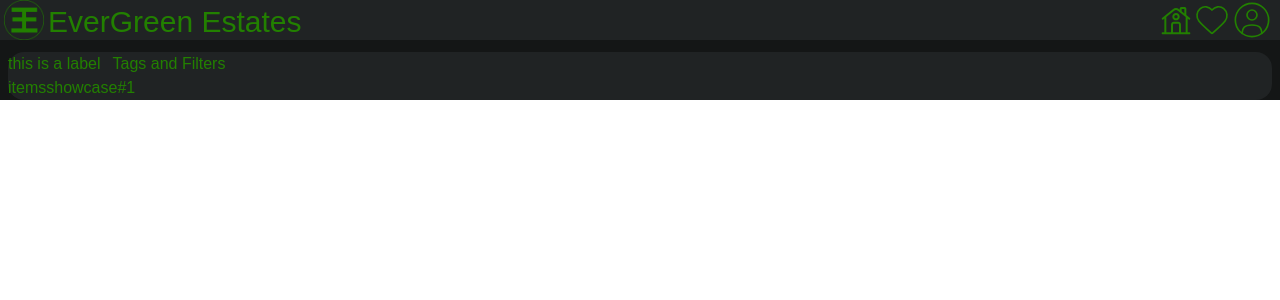
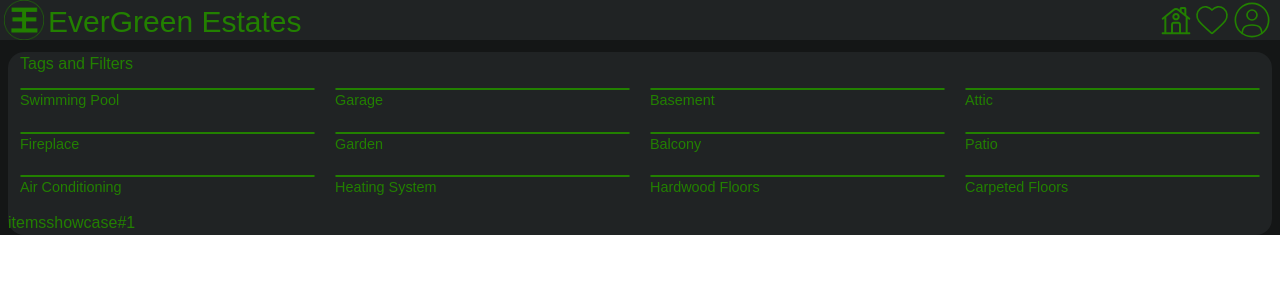
Before and after one commit to Dimethyl-tryptamine/evergreen-estates, a Next.js app in the folder my-app/: page /search in a window 1280 px wide. Shown: the top 300 px of the page. Built offline with nearby package versions, Linux system fonts and the light colour scheme.

Commit message:
started the implementation of custom check boxes with props indorder to incorporate more customization into the filters and tags sectin of the Search page

```diff
--- /dev/null
+++ b/my-app/src/app/componenets/CheckBox.tsx
@@ -0,0 +1,32 @@
+"use client";
+import { use, useState } from "react";
+
+
+type CheckBoxProps = {
+    width?: string;
+    height?: string;
+    text?: string;
+    onChange?: (e: React.ChangeEvent<HTMLInputElement>) => void;
+};
+
+const CheckBox: React.FC<CheckBoxProps> = ({width = "5", height = "5", text, onChange}) => {
+
+    const [checked, setChecked] = useState(false);
+
+        const HandleChange = () => {
+
+            setChecked((prev) => !prev)
+            console.log(checked)
+
+        }
+
+
+    return (
+        <label className="grid grid-cols-1">
+            <input type="checkbox" className={`border rounded min-w-${width}  w-${width} h-${height} min-h-${height} checked:bg-[#228000]  accent-[#228000]`}/>
+            <span>{text}</span>
+        </label>
+    );
+}
+
+export default CheckBox;
--- a/my-app/src/app/globals.css
+++ b/my-app/src/app/globals.css
@@ -6,3 +6,8 @@ body {
 
   font-family: Arial, Helvetica, sans-serif;
 }
+
+input[type="checkbox"] {
+
+  appearance: none; /* optional if you want full control */
+}
--- a/my-app/src/app/search/page.tsx
+++ b/my-app/src/app/search/page.tsx
@@ -1,3 +1,4 @@
+import CheckBox from "../componenets/CheckBox";
 
 const Search = () => {
 
@@ -65,14 +66,32 @@ const Search = () => {
 
             <div className="text-[#228000] m-2 mt-3 rounded-2xl bg-[#202324] text-base">
 
+                <span className="ml-3">
+                    Tags and Filters
+                </span>
 
-                <form>
 
-                    <label>this is a  label</label>
+                <form className="grid grid-cols-4 gap-5 p-3  text-[.9rem]">
 
-                    <span className="ml-3">
-                        Tags and Filters
-                    </span>
+
+
+                    <CheckBox text="Swimming Pool" />
+                    <CheckBox text="Garage" />
+                    <CheckBox text="Basement" />
+                    <CheckBox text="Attic" />
+                    <CheckBox text="Fireplace" />
+                    <CheckBox text="Garden" />
+                    <CheckBox text="Balcony" />
+                    <CheckBox text="Patio" />
+                    <CheckBox text="Air Conditioning" />
+                    <CheckBox text="Heating System" />
+                    <CheckBox text="Hardwood Floors" />
+                    <CheckBox text="Carpeted Floors" />
+
+
+
+
+
                 </form>
 
                 <div> itemsshowcase#1</div>
```
